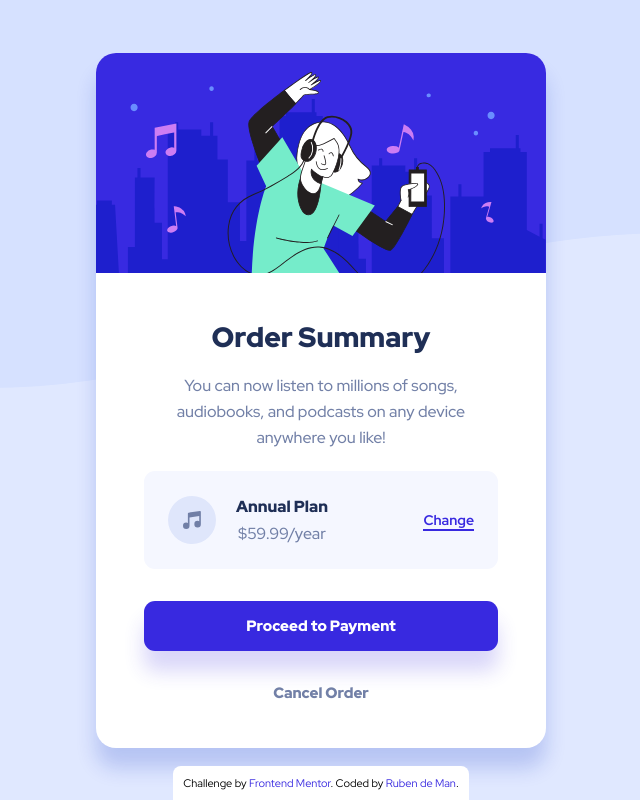
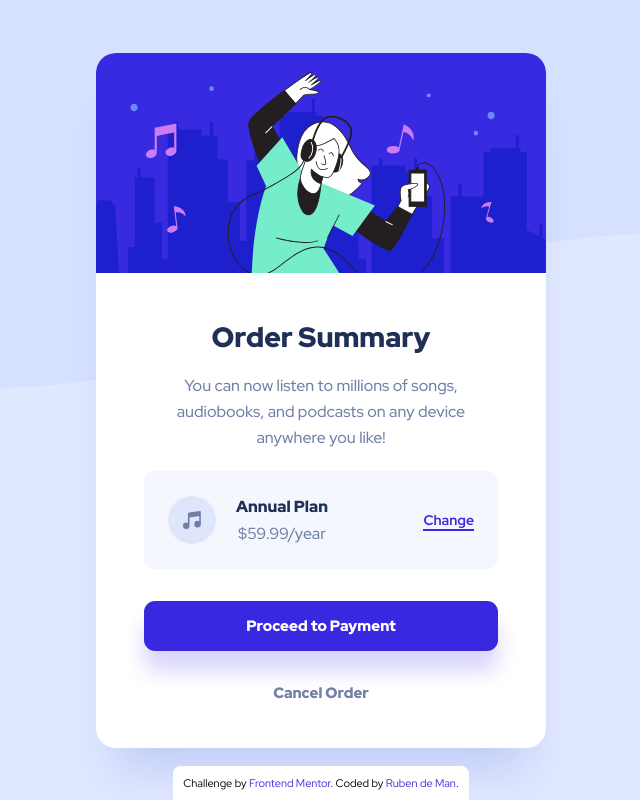
Before and after one commit to developer-ruben/Order-summary-component, a plain HTML site: page index.html in a window 1280 px wide. Shown: the whole page, without its empty margins (319-959 px from the left). Drawn offline with Linux system fonts and the light colour scheme.

Commit message:
adjust box shadow

```diff
--- a/style.css
+++ b/style.css
@@ -73,7 +73,7 @@ body {
   border-radius: 2rem;
   overflow: hidden;
   text-align: center;
-  box-shadow: 0 20px 20px 0 hsl(var(--clr-blue), 0.1903);
+  box-shadow: 0 40px 40px -20px hsl(var(--clr-blue), 0.1518);
 }
 
 .card__image {
```
